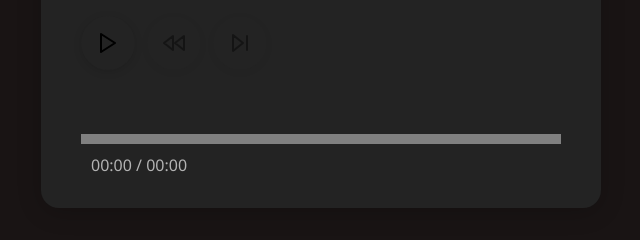
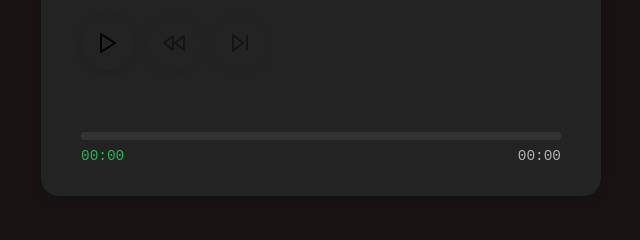
Before and after one commit to franekwoz/raspberry_pi_multitrack_recorder, a Flask app: page / in a window 1280 px wide. Shown: the part 720-960 px from the top of the page, without its empty margins (319-959 px from the left). After the commit the page ends 916 px from the top, so only its background shows below. Run offline with Flask 3, Linux system fonts and the light colour scheme.

Commit message:
navigateable progress bar

```diff
--- a/app.py
+++ b/app.py
@@ -185,5 +185,55 @@ def get_duration(filename):
     except Exception as e:
         return jsonify({'error': str(e)}), 500
 
+@app.route('/seek', methods=['POST'])
+def seek_position():
+    with lock:
+        proc = task.get('process')
+        if not proc or task.get('mode') != 'play':
+            return jsonify(status='error', message='Not playing'), 400
+
+        filename = request.json.get('filename')
+        position = request.json.get('position', 0)
+        device = request.json.get('device', 'xr18')
+
+        if not filename:
+            return jsonify(status='error', message='No file specified'), 400
+
+        filepath = os.path.join(app.config['RECORDINGS_DIR'], filename)
+        if not os.path.exists(filepath):
+            return jsonify(status='error', message='File not found'), 404
+
+        # Stop current playback
+        proc.send_signal(signal.SIGINT)
+        proc.wait()
+
+        # Calculate seek position in bytes (approximate)
+        try:
+            with contextlib.closing(wave.open(filepath, 'rb')) as wf:
+                rate = wf.getframerate()
+                channels = wf.getnchannels()
+                sample_width = wf.getsampwidth()
+                # Calculate bytes per second
+                bytes_per_second = rate * channels * sample_width
+                seek_bytes = int(position * bytes_per_second)
+        except Exception as e:
+            return jsonify(status='error', message=f'Error calculating seek position: {str(e)}'), 500
+
+        # Restart playback from seek position using dd to skip bytes
+        if device == 'xr18':
+            cmd = ['bash', '-c', f'dd if="{filepath}" bs=1 skip={seek_bytes} 2>/dev/null | aplay -D hw:3,0 -']
+        elif device == 'x32':
+            cmd = ['bash', '-c', f'dd if="{filepath}" bs=1 skip={seek_bytes} 2>/dev/null | aplay -D hw:XUSB,0 -c 32 -r 48000 -f S32_LE -']
+        else:
+            return jsonify(status='error', message='Invalid device selection'), 400
+
+        try:
+            proc = subprocess.Popen(cmd, shell=False)
+            task['process'] = proc
+            task['mode'] = 'play'
+            return jsonify(status='seeking', position=position, file=filename)
+        except Exception as e:
+            return jsonify(status='error', message=f'Seek failed: {str(e)}'), 500
+
 if __name__ == '__main__':
     app.run(host='0.0.0.0', port=5000)
--- a/static/style.css
+++ b/static/style.css
@@ -70,13 +70,81 @@ button svg {
   stroke-width: 2.2;
 }
 
-progress {
+/* Progress Bar Styles */
+.progress-container {
   width: 100%;
-  height: 10px;
-  border-radius: 5px;
-  background: #232323;
-  accent-color: #1DB954;
-  margin-bottom: 0.5rem;
+}
+
+.progress-wrapper {
+  display: flex;
+  flex-direction: column;
+  gap: 8px;
+}
+
+.progress-bar {
+  position: relative;
+  width: 100%;
+  height: 8px;
+  background: #333;
+  border-radius: 4px;
+  cursor: pointer;
+  transition: height 0.2s ease;
+}
+
+.progress-bar:hover {
+  height: 12px;
+}
+
+.progress-fill {
+  position: absolute;
+  top: 0;
+  left: 0;
+  height: 100%;
+  background: linear-gradient(90deg, #1DB954, #1ed760);
+  border-radius: 4px;
+  width: 0%;
+  transition: width 0.1s ease;
+}
+
+.progress-handle {
+  position: absolute;
+  top: 50%;
+  left: 0%;
+  width: 16px;
+  height: 16px;
+  background: #fff;
+  border: 2px solid #1DB954;
+  border-radius: 50%;
+  transform: translate(-50%, -50%);
+  opacity: 0;
+  transition: opacity 0.2s ease, transform 0.2s ease;
+  cursor: grab;
+}
+
+.progress-handle:hover {
+  transform: translate(-50%, -50%) scale(1.2);
+}
+
+.progress-bar:hover .progress-handle {
+  opacity: 1;
+}
+
+.progress-handle:active {
+  cursor: grabbing;
+}
+
+.time-display {
+  display: flex;
+  justify-content: space-between;
+  align-items: center;
+  font-size: 0.9rem;
+  color: #b3b3b3;
+  font-family: 'Courier New', monospace;
+}
+
+#current-time {
+  color: #1DB954;
+  font-weight: 500;
 }
 
 #status-rec, #status-play {
@@ -84,12 +152,6 @@ progress {
   font-size: 1.1rem;
   color: #1DB954;
   min-height: 1.2em;
-}
-
-#time-display {
-  color: #b3b3b3;
-  font-size: 1rem;
-  margin-left: 10px;
 }
 
 .device-options {
--- a/templates/index.html
+++ b/templates/index.html
@@ -50,9 +50,17 @@
       <img src="/static/icons/next.svg" alt="Next" />
     </button>
     <p id="status-play"></p>
-    <div style="margin-top:10px;">
-      <progress id="progress-bar" value="0" max="1"></progress>
-      <span id="time-display">00:00 / 00:00</span>
+    <div class="progress-container" style="margin-top:15px;">
+      <div class="progress-wrapper">
+        <div id="progress-bar" class="progress-bar">
+          <div id="progress-fill" class="progress-fill"></div>
+          <div id="progress-handle" class="progress-handle"></div>
+        </div>
+        <div class="time-display">
+          <span id="current-time">00:00</span>
+          <span id="total-time">00:00</span>
+        </div>
+      </div>
     </div>
     <!-- <audio id="audio-player" style="display:none;"></audio> -->
   </div>
@@ -124,7 +132,13 @@
 
     // Playback
     const progressBar = document.getElementById('progress-bar');
-    const timeDisplay = document.getElementById('time-display');
+    const progressFill = document.getElementById('progress-fill');
+    const progressHandle = document.getElementById('progress-handle');
+    const currentTimeDisplay = document.getElementById('current-time');
+    const totalTimeDisplay = document.getElementById('total-time');
+
+    let isDragging = false;
+    let currentPosition = 0;
 
     function formatTime(sec) {
       sec = Math.floor(sec);
@@ -133,15 +147,32 @@
       return `${m.toString().padStart(2, '0')}:${s.toString().padStart(2, '0')}`;
     }
 
+    function updateProgressBar(progress) {
+      const percentage = Math.max(0, Math.min(100, progress * 100));
+      progressFill.style.width = percentage + '%';
+      progressHandle.style.left = percentage + '%';
+    }
+
+    function updateTimeDisplay(current, total) {
+      currentTimeDisplay.textContent = formatTime(current);
+      totalTimeDisplay.textContent = formatTime(total);
+    }
+
     function updateProgressSim() {
       if (playStartTime === null || playDuration === 0) {
-        progressBar.value = 0;
-        timeDisplay.innerText = `00:00 / 00:00`;
+        updateProgressBar(0);
+        updateTimeDisplay(0, 0);
         return;
       }
       const elapsed = Math.min((Date.now() - playStartTime) / 1000, playDuration);
-      progressBar.value = elapsed / playDuration;
-      timeDisplay.innerText = `${formatTime(elapsed)} / ${formatTime(playDuration)}`;
+      const progress = elapsed / playDuration;
+      currentPosition = elapsed;
+
+      if (!isDragging) {
+        updateProgressBar(progress);
+      }
+      updateTimeDisplay(elapsed, playDuration);
+
       if (elapsed >= playDuration) {
         clearInterval(playTimer);
         playTimer = null;
@@ -151,6 +182,83 @@
         document.getElementById('btn-next').disabled = true;
       }
     }
+
+    // Progress bar click to seek
+    function handleProgressClick(event) {
+      if (playDuration === 0) return;
+
+      const rect = progressBar.getBoundingClientRect();
+      const clickX = event.clientX - rect.left;
+      const percentage = clickX / rect.width;
+      const seekTime = percentage * playDuration;
+
+      seekTo(seekTime);
+    }
+
+    // Seek functionality
+    async function seekTo(time) {
+      if (!isPlaying || playDuration === 0) return;
+
+      const seekPercentage = time / playDuration;
+      currentPosition = time;
+      playStartTime = Date.now() - (time * 1000);
+
+      updateProgressBar(seekPercentage);
+      updateTimeDisplay(time, playDuration);
+
+      // Send seek command to backend
+      try {
+        await fetch('/seek', {
+          method: 'POST',
+          headers: {'Content-Type': 'application/json'},
+          body: JSON.stringify({
+            filename: currentFile,
+            position: time,
+            device: document.querySelector('input[name="device"]:checked').value
+          })
+        });
+      } catch (error) {
+        console.error('Seek failed:', error);
+      }
+    }
+
+    // Progress bar drag functionality
+    function handleMouseDown(event) {
+      if (playDuration === 0) return;
+      isDragging = true;
+      progressBar.style.cursor = 'grabbing';
+      handleMouseMove(event);
+    }
+
+    function handleMouseMove(event) {
+      if (!isDragging || playDuration === 0) return;
+
+      const rect = progressBar.getBoundingClientRect();
+      const mouseX = event.clientX - rect.left;
+      const percentage = Math.max(0, Math.min(1, mouseX / rect.width));
+      const seekTime = percentage * playDuration;
+
+      updateProgressBar(percentage);
+      updateTimeDisplay(seekTime, playDuration);
+    }
+
+    function handleMouseUp() {
+      if (!isDragging) return;
+      isDragging = false;
+      progressBar.style.cursor = 'pointer';
+
+      if (playDuration > 0) {
+        const percentage = parseFloat(progressFill.style.width) / 100;
+        const seekTime = percentage * playDuration;
+        seekTo(seekTime);
+      }
+    }
+
+    // Event listeners for progress bar
+    progressBar.addEventListener('click', handleProgressClick);
+    progressBar.addEventListener('mousedown', handleMouseDown);
+    document.addEventListener('mousemove', handleMouseMove);
+    document.addEventListener('mouseup', handleMouseUp);
 
     document.getElementById('btn-play').onclick = async () => {
       const btnPlay = document.getElementById('btn-play');
```
